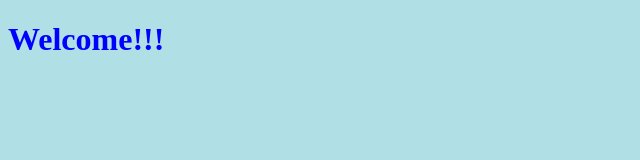
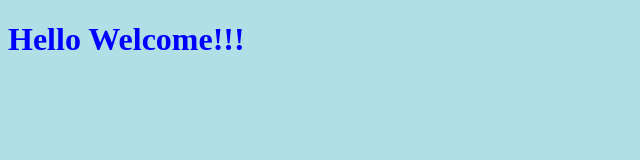
Before and after one commit to Rumith55/GitTutorials, a plain HTML site: page RapidApplicationDevelopment/Module1/index.html in a window 1280 px wide. Shown: the whole page, without its empty margins (0-640 px from the left). Drawn offline with Linux system fonts and the light colour scheme.

Commit message:
modified:hello

```diff
--- a/RapidApplicationDevelopment/Module1/index.html
+++ b/RapidApplicationDevelopment/Module1/index.html
@@ -5,7 +5,7 @@
 </head>
 <body>
 
-<h1>Welcome!!!</h1>
+<h1>Hello Welcome!!!</h1>
 
 
 </body>
```
